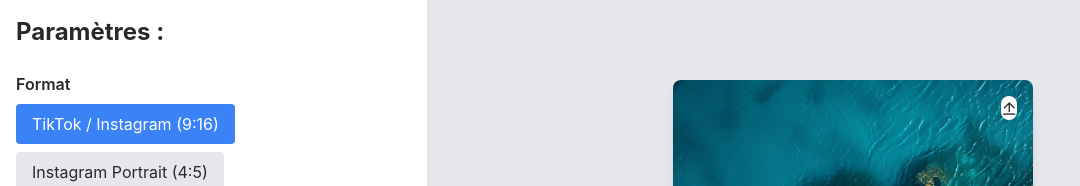
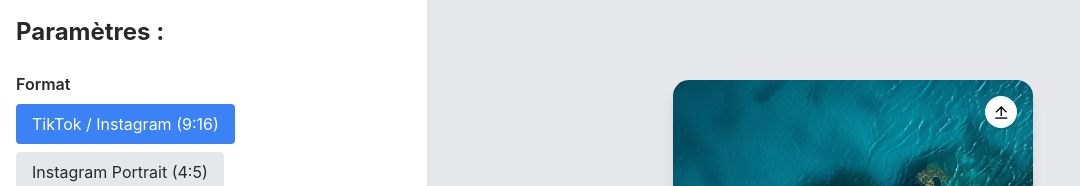
Before and after one commit to KingYano/socialmediacustom, a Vue app: page / in a window 1280 px wide. Shown: the top 186 px of the page, without its empty margins (0-1080 px from the left). Built offline with nearby package versions, Linux system fonts and the light colour scheme.

Commit message:
ajout du téléchargement d'image

```diff
--- a/package.json
+++ b/package.json
@@ -15,6 +15,7 @@
   },
   "dependencies": {
     "@vitest/coverage-istanbul": "^1.1.3",
+    "html2canvas": "^1.4.1",
     "remixicon": "^4.0.1",
     "vue": "^3.3.11",
     "vue-router": "^4.2.5"
@@ -40,6 +41,6 @@
     "typescript": "~5.3.0",
     "vite": "^5.0.10",
     "vitest": "^1.0.4",
-    "vue-tsc": "^1.8.25"
+    "vue-tsc": "^2.1.6"
   }
 }
--- a/src/components/ImageCustomer/ImageCustomer.vue
+++ b/src/components/ImageCustomer/ImageCustomer.vue
@@ -23,6 +23,7 @@
       @download="handleDownload"
     />
     <Preview
+        ref="previewComponentRef"
         class="w-2/3"
         :state="state"
         @update:selectedImage="state.selectedImage = $event"
@@ -31,10 +32,13 @@
 </template>
 
 <script setup lang="ts">
-  import { reactive } from 'vue';
+  import { reactive, ref, nextTick } from 'vue';
+  import html2canvas from 'html2canvas';
   import Parameters from './../Parameters/Parameters.vue';
   import Preview from './../Preview/Preview.vue';
   import type { ImageCustomizerState } from '@/types/type';
+
+  const previewComponentRef = ref();
 
   const state = reactive<ImageCustomizerState>({
     title: 'Beautiful world',
@@ -49,8 +53,26 @@
     textPosition: 'bottom',
   });
 
-  const handleDownload = () => {
-    console.log('Download image');
+  const handleDownload = async () => {
+    const previewElement = previewComponentRef.value?.$refs.previewRef;
+
+    previewComponentRef.value?.hideUploadButton();
+
+    await nextTick();
+
+    previewElement.classList.remove('rounded-2xl');
+
+    const canvas = await html2canvas(previewElement);
+    const image = canvas.toDataURL('image/png');
+
+    previewElement.classList.add('rounded-2xl');
+
+    const link = document.createElement('a');
+    link.href = image;
+    link.download = 'custom_image.png';
+    link.click();
+
+    previewComponentRef.value?.showUploadButton();
   };
 </script>
 
--- a/src/components/Preview/Preview.vue
+++ b/src/components/Preview/Preview.vue
@@ -1,15 +1,16 @@
 <template>
   <div class="p-4 bg-gray-200 flex items-center justify-center">
-    <div ref="previewRef" :style="previewStyle" class="relative rounded-lg shadow-lg overflow-hidden">
+    <div ref="previewRef" :style="previewStyle" class="relative shadow-lg overflow-hidden rounded-2xl">
       <img :src="selectedImage" alt="Image" class="w-full h-full object-cover" />
       <div :class="textContainerClass">
         <h1 v-if="state.showTitle" :style="{ fontSize: `${state.titleFontSize}px` }" class="font-bold mb-2">{{ state.title }}</h1>
         <p v-if="state.showDescription" :style="{ fontSize: `${state.descriptionFontSize}px` }">{{ state.description }}</p>
       </div>
-      <label class="absolute top-4 right-4 cursor-pointer">
+      <!-- Affichage conditionnel du bouton d'import d'image -->
+      <label v-if="showUploadButton" class="absolute top-4 right-4 cursor-pointer">
         <input type="file" class="hidden" @change="handleImageUpload" accept="image/*" />
-        <div class="bg-white shadow-lg rounded-full hover:bg-gray-100">
-          <span> <i class="ri-upload-line"></i> </span>
+        <div class="bg-white text-black shadow-lg rounded-full p-1 hover:bg-gray-100 flex items-center justify-center w-8 h-8">
+          <span><i class="ri-upload-line"></i></span>
         </div>
       </label>
     </div>
@@ -17,7 +18,7 @@
 </template>
 
 <script setup lang="ts">
-import { computed, ref } from 'vue';
+  import { computed, ref, defineExpose } from 'vue';
   import type { ImageCustomizerState } from '@/types/type';
 
   import imgSrc from '@/assets/images/image-example.webp';
@@ -33,8 +34,6 @@ const emit = defineEmits<{
   const previewRef = ref<HTMLDivElement | null>(null);
 
   const selectedImage = computed(() => {
-  console.log('mdr', imgSrc);
-  console.log(props.state.selectedImage)
     return props.state.selectedImage || imgSrc;
   });
 
@@ -49,18 +48,18 @@ const textContainerClass = computed(() => [
     props.state.textPosition === 'top' ? 'top-0' : 'bottom-0'
   ]);
 
-
   function getFormatDimensions(format: string) {
-  switch(format) {
-    case 'tiktok':
-    case 'instaStory':
-      return { width: 360, height: 640 }; // 9:16
+    switch (format) {
+      case 'portrait16_9':
+        return { width: 360, height: 640 }; // 16:9 en mode portrait
       case 'instaPortrait':
-      return { width: 480, height: 600 }; // 4:5
+        return { width: 480, height: 600 }; // 4:5 en mode portrait
       default:
-      return { width: 360, height: 640 };
+        return { width: 360, height: 640 }; // Par défaut, 16:9 en mode portrait
     }
   }
+
+  const showUploadButton = ref(true);
 
   const handleImageUpload = (event: Event) => {
     const target = event.target as HTMLInputElement;
@@ -73,6 +72,12 @@ const handleImageUpload = (event: Event) => {
       reader.readAsDataURL(file);
     }
   };
+
+  defineExpose({
+    previewRef,
+    hideUploadButton: () => showUploadButton.value = false,
+    showUploadButton: () => showUploadButton.value = true
+  });
 </script>
 
 <style lang="scss">
```
Also changed, not shown: 1 other file (tests, documents, lock files or other folders). Lines whose indentation alone changed are shown as unchanged.
